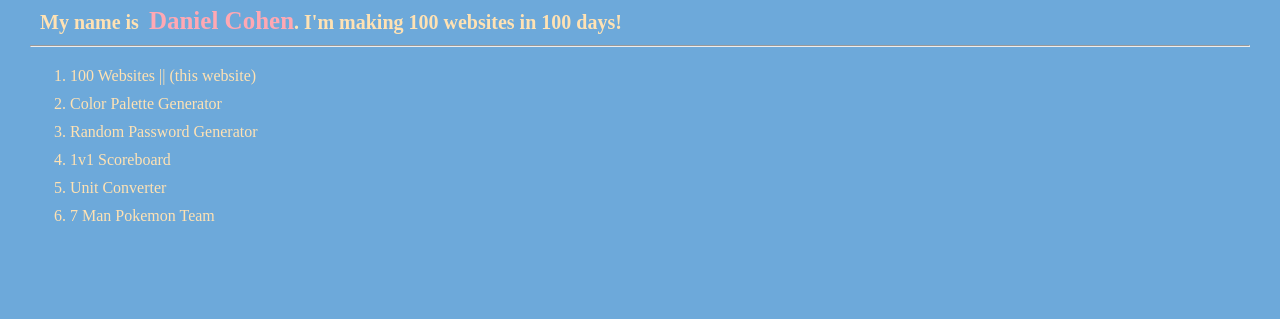
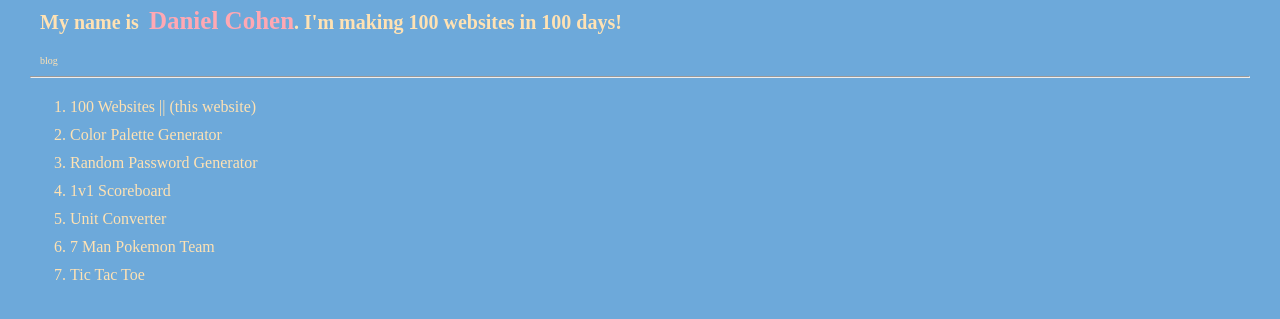
Before and after one commit to danieljcoh/100-websites-one, a plain HTML site: page index.html in a window 1280 px wide. Shown: the part 113-432 px from the top of the page. Drawn offline with Linux system fonts and the light colour scheme.

Commit message:
Added a blog and tic tac toe

```diff
--- a/index.css
+++ b/index.css
@@ -12,9 +12,14 @@
     font-size: 70px;
   }
 
-  body h3 {
+  body h3{
     font-size: 20px;
     margin: 10px;
+  }
+
+  p {
+    font-size: 10px;
+    margin: 20px 10px 10px 10px;
   }
 
   hr{
--- a/index.html
+++ b/index.html
@@ -12,6 +12,7 @@
 <body>
     <h1>100 Websites in 100 Days</h1>
     <h3>My name is <span id="name">Daniel Cohen</span>. I'm making 100 websites in 100 days!</h3>
+    <a href="https://danieljcoh-blog.netlify.app/"><p>blog</p></a>
     <hr>
     <ol>
       <li><a href="#" target="_blank">100 Websites || (this website)</a></li>
@@ -20,6 +21,7 @@
       <li><a href="https://fastidious-sunshine-d09bae.netlify.app/" target="_blank">1v1 Scoreboard</a></li>
       <li><a href="https://unit-conversion-converter.netlify.app/" target="_blank">Unit Converter</a></li>
       <li><a href="https://7-man-pokemon-team.netlify.app/" target="_blank">7 Man Pokemon Team</a></li>
+      <li><a href="https://tiktok-tiktaktoe.netlify.app/" target="_blank">Tic Tac Toe</a></li>
     </ol>
   </body>
 </html>
```
